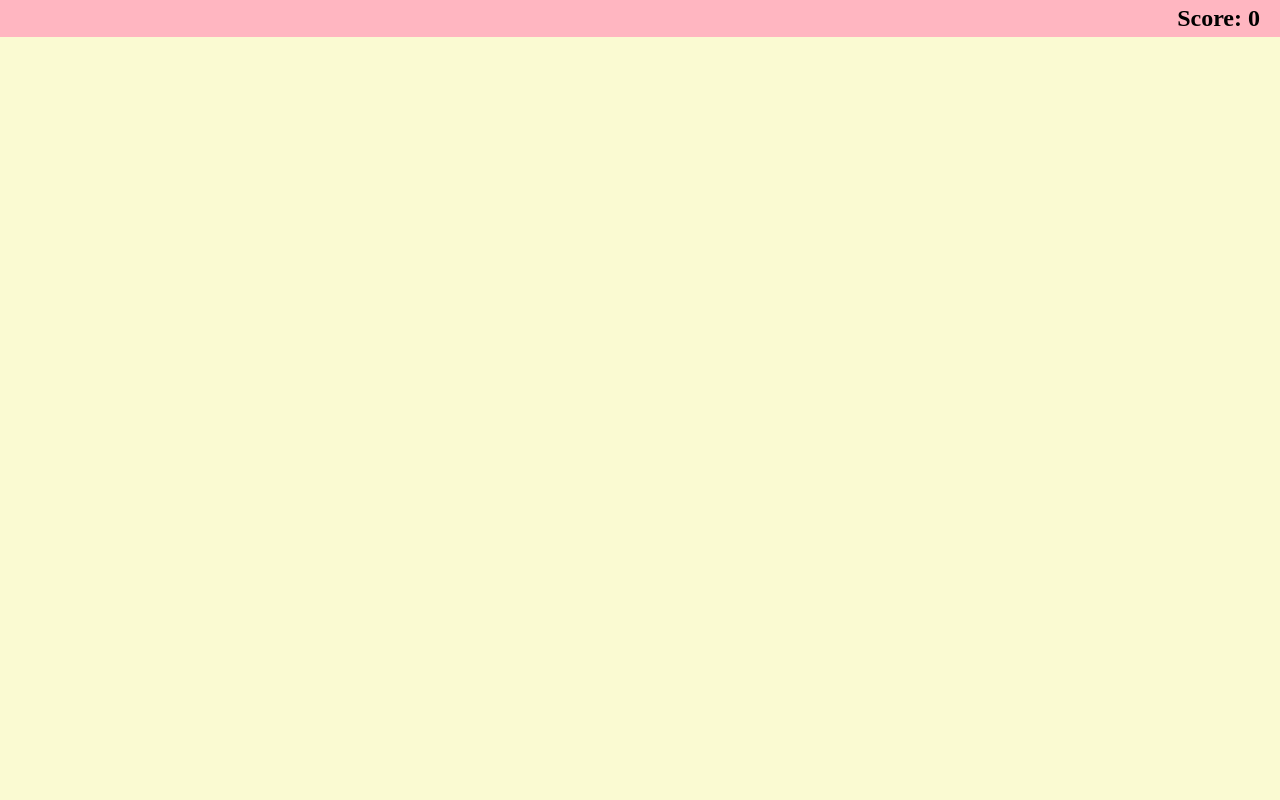
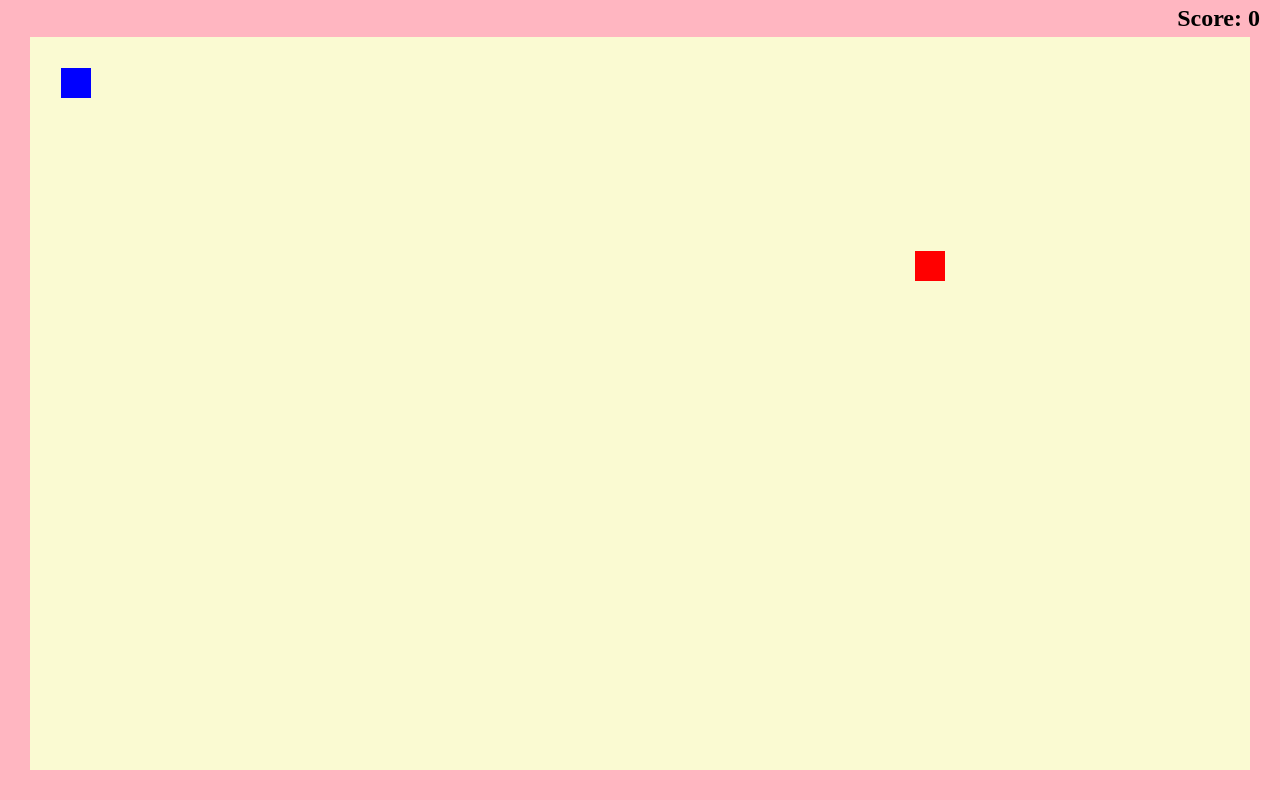
Before and after one commit to GabrielLomba/snake-game, a plain HTML site: page index.html in a window 1280 px wide. Drawn offline with Linux system fonts and the light colour scheme.

Commit message:
Use CSS grid to display the snake head and food

```diff
--- /dev/null
+++ b/board.js
@@ -0,0 +1,33 @@
+const GAME_BLOCK_SIDE_SIZE_PX = 30
+let gameMatrix
+
+const fillInBoard = function () {
+
+  const board = document.querySelector('.board')
+
+  const rows = Math.floor(board.offsetHeight / GAME_BLOCK_SIDE_SIZE_PX)
+  const cols = Math.floor(board.offsetWidth / GAME_BLOCK_SIDE_SIZE_PX)
+
+  gameMatrix = []
+  for (let i = 0; i < rows; ++i) {
+    gameMatrix[i] = []
+    for (let j = 0; j < cols; ++j) {
+      gameMatrix[i][j] = '.'
+    }
+  }
+
+  gameMatrix[1][1] = 'head'
+
+  let foodY, foodX
+  do {
+    foodY = Math.floor(Math.random() * rows)
+    foodX = Math.floor(Math.random() * cols)
+  } while (foodX === 1 && foodY === 1)
+
+  gameMatrix[foodY][foodX] = 'food'
+
+  board.style.gridTemplateAreas = `"${gameMatrix.map(row => row.join(' ')).join('" "')}"`
+}
+
+fillInBoard();
+window.onresize = fillInBoard
--- a/index.html
+++ b/index.html
@@ -11,9 +11,9 @@
 <body>
   <div id="container">
     <h2 id="score">Score: 0</h2>
-    <div class="board" :style="boardStyle">
-      <div class="snake-head" :style="snakeHeadStyle"></div>
-      <div class="snake-food" :style="snakeFoodStyle"></div>
+    <div class="board">
+      <div class="snake-head"></div>
+      <div class="snake-food"></div>
     </div>
     <div class="cover">
       <div class="message-box">
@@ -24,5 +24,7 @@
       </div>
     </div>
   </div>
+
+  <script src="board.js"></script>
 </body>
 </html>
--- a/styles.css
+++ b/styles.css
@@ -14,24 +14,26 @@ body, html {
 }
 
 .board {
-  position: relative;
   background-color: lightgoldenrodyellow;
+  margin: 30px;
   margin-top: 0;
-  flex-grow: 1;
+  height: 100%;
+  display: grid;
 }
 
 .snake-block {
   background-color: green;
-  position: absolute;
+  grid-area: block;
 }
 
 .snake-head {
-  background: blue;
+  background-color: blue;
+  grid-area: head;
 }
 
 .snake-food {
-  background: red;
-  position: absolute;
+  background-color: red;
+  grid-area: food;
 }
 
 #score {
```
